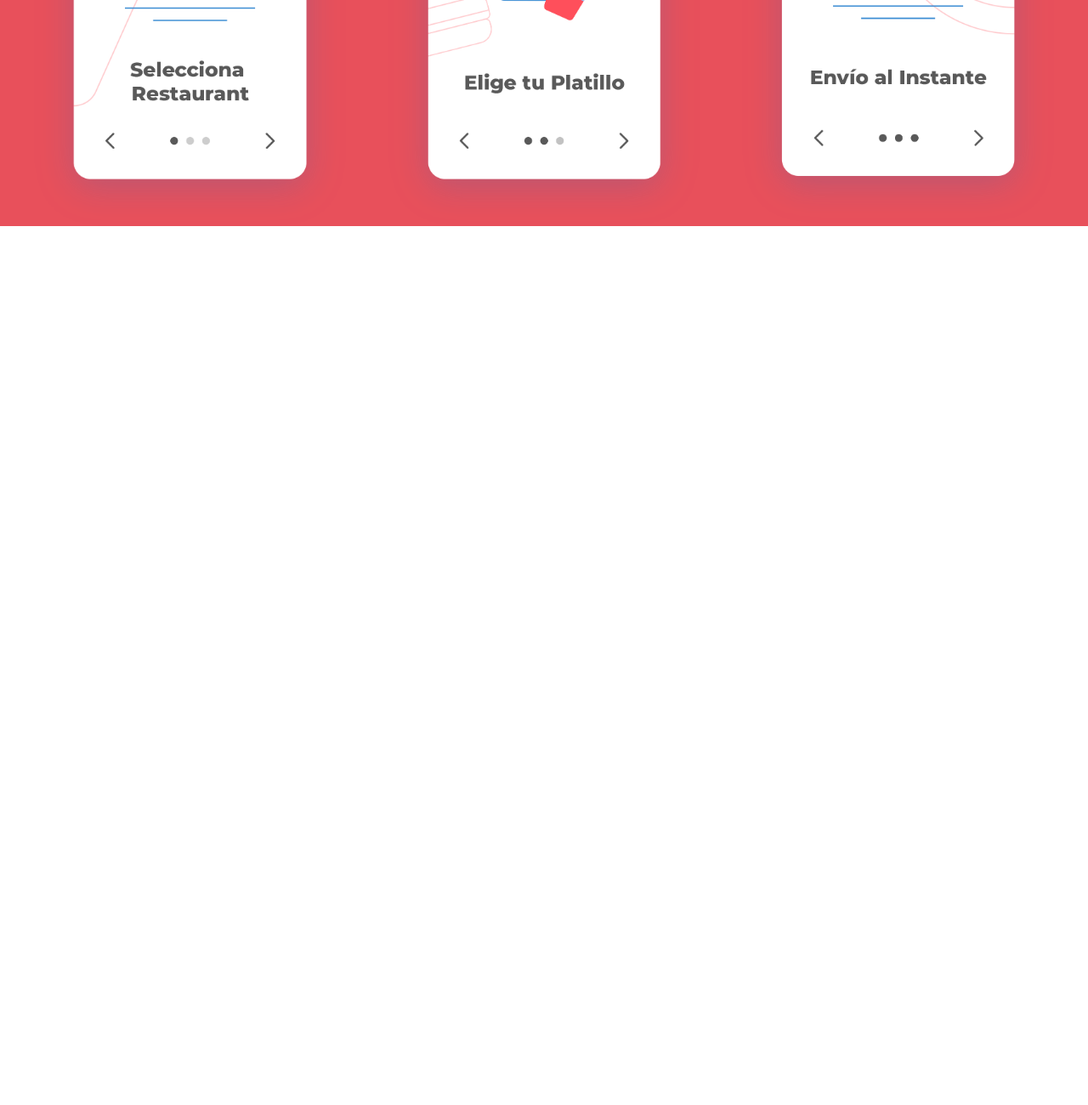
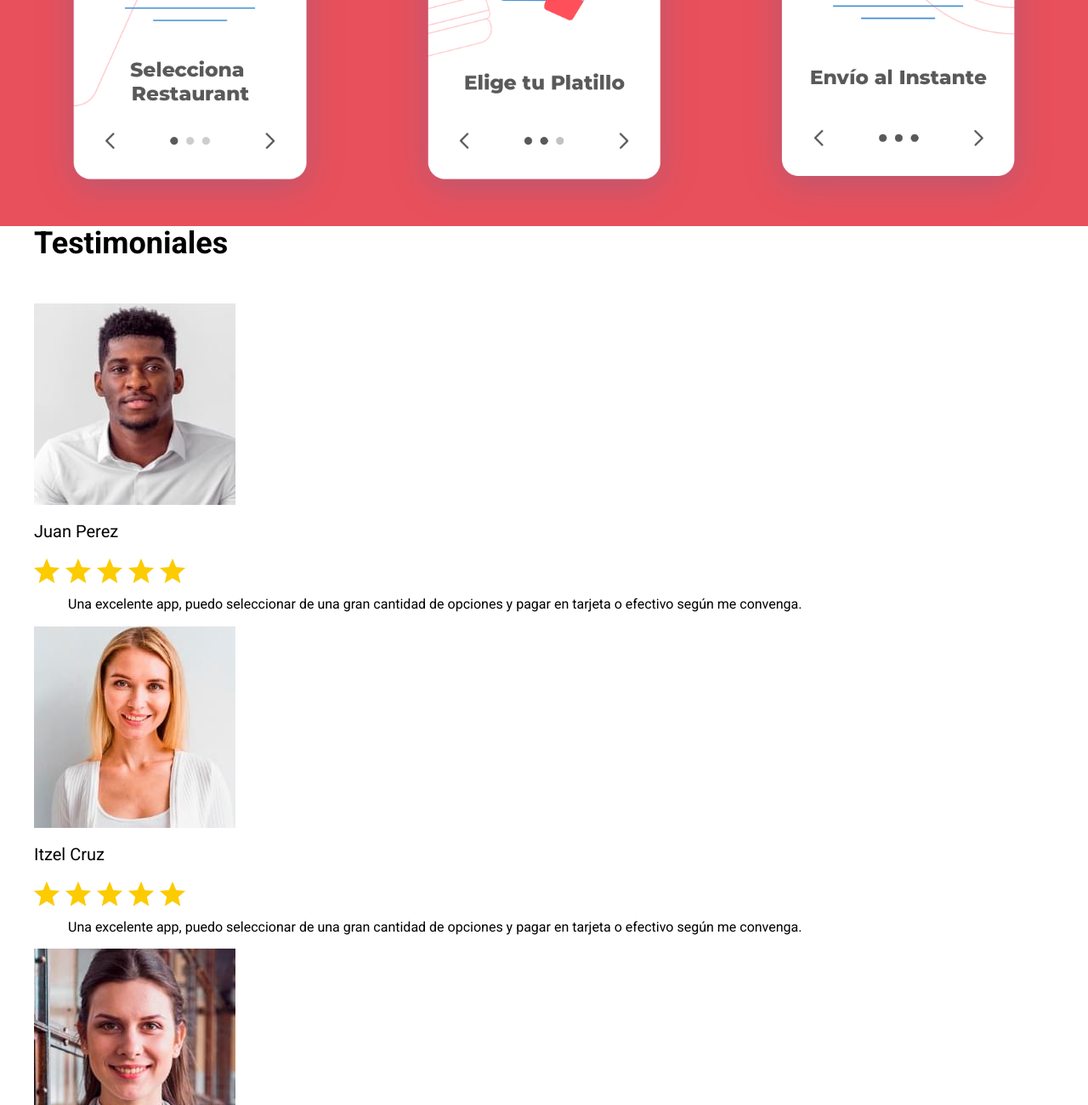
Before and after one commit to HugoAvila-Dev/DeliveryApp, a website: page index.html in a window 1280 px wide. Shown: the part 1500-2800 px from the top of the page at 85% size. Before the commit the page ends 1766 px from the top, so only its background shows below. Drawn offline with Linux system fonts and the light colour scheme.

Commit message:
testimoniales

```diff
--- a/index.html
+++ b/index.html
@@ -26,7 +26,7 @@
     <section class="contenedor formulario">
         <div class="formulario__grid">
             <div class="formulario__contenido">
-                <h2 class="formulario__heading" >Encuentra y Pide comida de tu restaurante favorito</h2>
+                <h2 class="formulario__heading">Encuentra y Pide comida de tu restaurante favorito</h2>
                 <form class="formulario__buscar">
                     <div class="formulario__campo">
                         <label for="restaurant" class="formulario__label">Restaurant</label>
@@ -48,7 +48,8 @@
     <section class="pasos">
         <img class="pasos_wave" src="build/img/wave.svg" alt="imagen wave">
         <div class="pasos__contenido">
-            <h2 class="pasos__heading">¿Cómo funciona? <span class="pasos__heading--descripcion">tan fácil como 1, 2 y 3</span></h2>
+            <h2 class="pasos__heading">¿Cómo funciona? <span class="pasos__heading--descripcion">tan fácil como 1, 2 y
+                    3</span></h2>
             <div class="pasos__grid contenedor">
                 <div class="pasos__paso">
                     <img class="pasos__imagen" src="build/img/paso_1.png" alt="imagen paso app">
@@ -62,6 +63,90 @@
             </div>
         </div>
     </section>
+    <section class="contenedor testimoniales">
+        <h2 class="testimoniales__heading">Testimoniales</h2>
+        <div class="testimoniales__grid">
+            <div class="testimonial">
+                <header class="testimonial__header">
+                    <div class="testimonial__imagen">
+                        <img src="build/img/testimonial1.jpg" alt="testimonial">
+                    </div>
+                    <div class="testimonial__informacion">
+                        <p class="testimonial__autor">Juan Perez</p>
+                        <img class="testimonial__calificacion" src="build/img/estrellas.png" alt="imagen estrellas">
+                    </div>
+                </header>
+                <blockquote class="testimonial__texto">
+                    Una excelente app, puedo seleccionar de una gran cantidad de opciones
+                    y pagar en tarjeta o efectivo según me convenga.
+                </blockquote>
+            </div>
+
+            <div class="testimonial">
+                <header class="testimonial__header">
+                    <div class="testimonial__imagen">
+                        <img src="build/img/testimonial5.jpg" alt="testimonial">
+                    </div>
+                    <div class="testimonial__informacion">
+                        <p class="testimonial__autor">Itzel Cruz</p>
+                        <img class="testimonial__calificacion" src="build/img/estrellas.png" alt="imagen estrellas">
+                    </div>
+                </header>
+                <blockquote class="testimonial__texto">
+                    Una excelente app, puedo seleccionar de una gran cantidad de opciones
+                    y pagar en tarjeta o efectivo según me convenga.
+                </blockquote>
+            </div>
+
+            <div class="testimonial">
+                <header class="testimonial__header">
+                    <div class="testimonial__imagen">
+                        <img src="build/img/testimonial4.jpg" alt="testimonial">
+                    </div>
+                    <div class="testimonial__informacion">
+                        <p class="testimonial__autor">Rocio Rodriguez</p>
+                        <img class="testimonial__calificacion" src="build/img/estrellas.png" alt="imagen estrellas">
+                    </div>
+                </header>
+                <blockquote class="testimonial__texto">
+                    Una excelente app, puedo seleccionar de una gran cantidad de opciones
+                    y pagar en tarjeta o efectivo según me convenga.
+                </blockquote>
+            </div>
+
+            <div class="testimonial">
+                <header class="testimonial__header">
+                    <div class="testimonial__imagen">
+                        <img src="build/img/testimonial2.jpg" alt="testimonial">
+                    </div>
+                    <div class="testimonial__informacion">
+                        <p class="testimonial__autor">Cynthia V</p>
+                        <img class="testimonial__calificacion" src="build/img/estrellas.png" alt="imagen estrellas">
+                    </div>
+                </header>
+                <blockquote class="testimonial__texto">
+                    Una excelente app, puedo seleccionar de una gran cantidad de opciones
+                    y pagar en tarjeta o efectivo según me convenga.
+                </blockquote>
+            </div>
+
+            <div class="testimonial">
+                <header class="testimonial__header">
+                    <div class="testimonial__imagen">
+                        <img src="build/img/testimonial3.jpg" alt="testimonial">
+                    </div>
+                    <div class="testimonial__informacion">
+                        <p class="testimonial__autor">Jose Hernandez</p>
+                        <img class="testimonial__calificacion" src="build/img/estrellas.png" alt="imagen estrellas">
+                    </div>
+                </header>
+                <blockquote class="testimonial__texto">
+                    Una excelente app, puedo seleccionar de una gran cantidad de opciones
+                    y pagar en tarjeta o efectivo según me convenga.
+                </blockquote>
+            </div>
+        </div>
+    </section>
 </body>
 
 </html>
```
